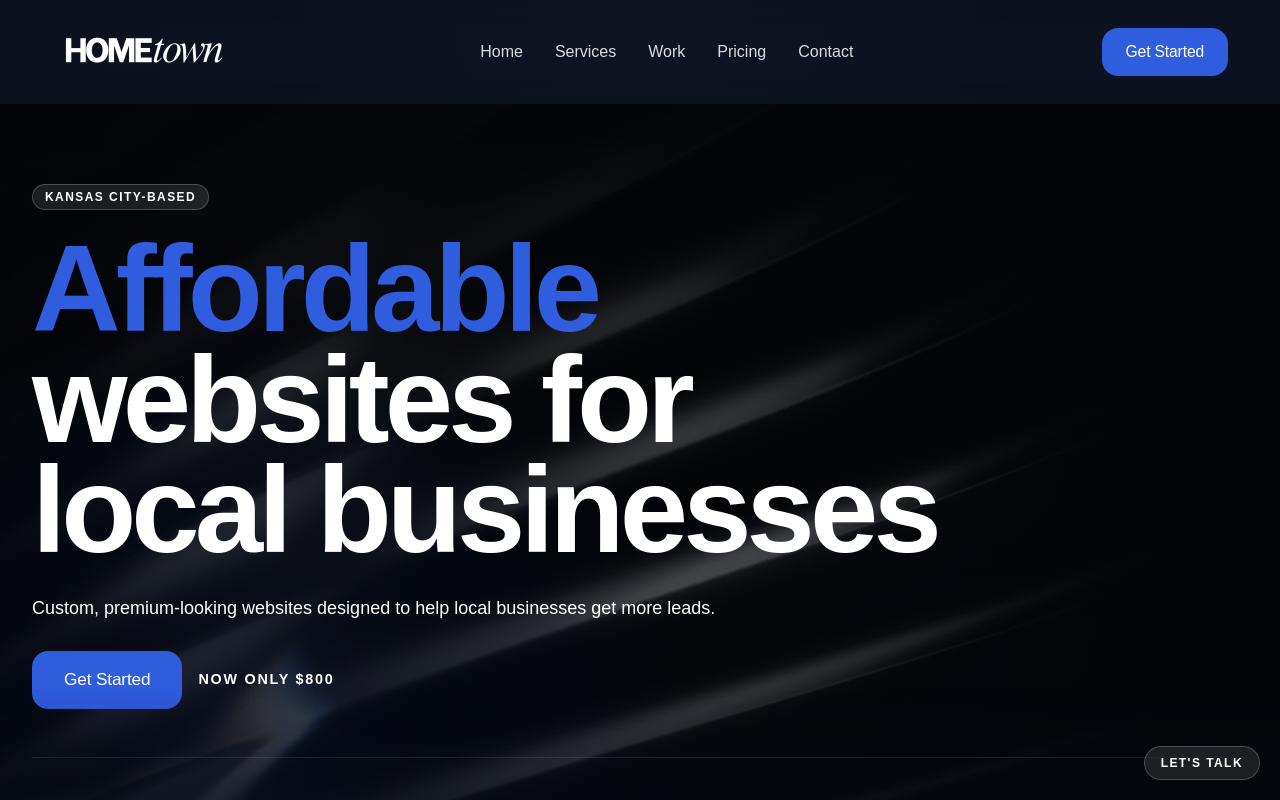
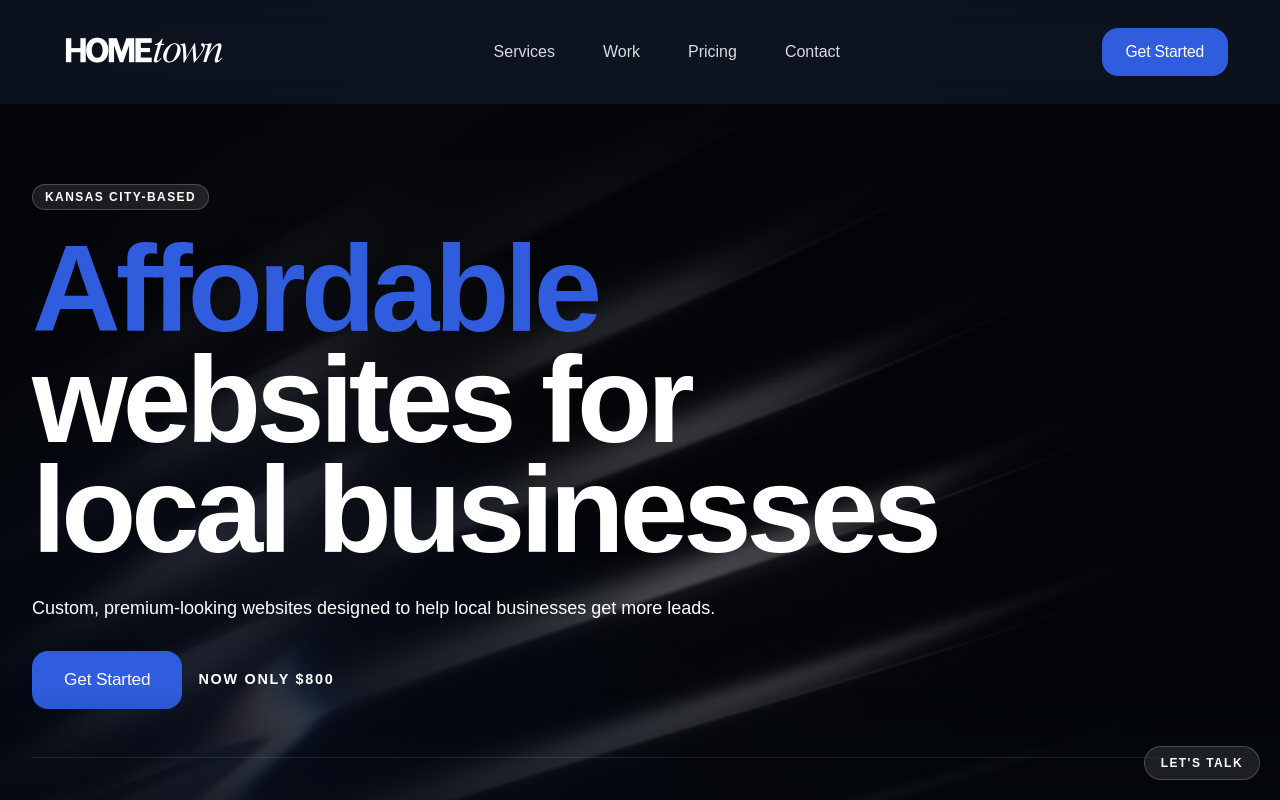
Before and after one commit to krcoffelt/HomeTown3, a Next.js app: page / in a window 1280 px wide. Shown: the top 800 px of the page. Built offline with nearby package versions, Linux system fonts and the light colour scheme; no server answers; a web font is replaced by a local one.

Commit message:
Refine navbar links and spacing

```diff
--- a/components/layout/navbar.tsx
+++ b/components/layout/navbar.tsx
@@ -2,7 +2,6 @@ import Link from "next/link";
 import { Button } from "@/components/ui/button";
 
 const links = [
-  { href: "/", label: "Home" },
   { href: "/services", label: "Services" },
   { href: "/work", label: "Work" },
   { href: "/pricing", label: "Pricing" },
@@ -27,7 +26,7 @@ export function Navbar() {
               className="h-[3.75rem] w-[9.375rem] md:h-[4.5rem] md:w-[11.25rem]"
             />
           </Link>
-          <nav className="hidden items-center gap-8 md:flex">
+          <nav className="hidden items-center gap-10 md:flex lg:gap-12">
             {links.map((link) => (
               <Link
                 key={link.href}
```
